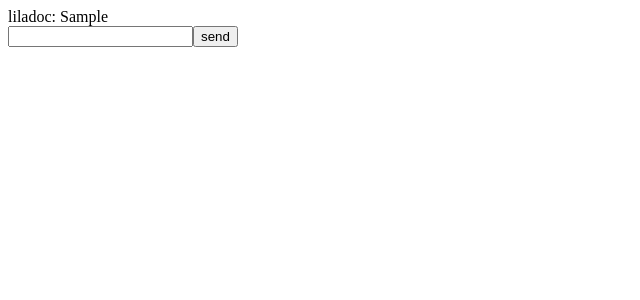
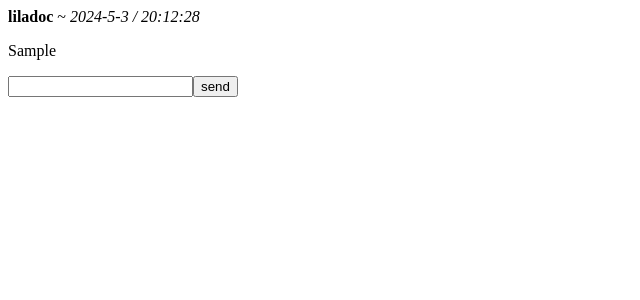
Before and after one commit to YohanGH/WisperHub, a React app in the folder wisperhub/: page / in a window 1280 px wide. Both pictures are taken after typing "Sample" into the empty fields and a click on the button "send". Shown: the top 300 px of the page, without its empty margins (0-640 px from the left). Built offline with nearby package versions, Linux system fonts and the light colour scheme; the HTML template or start-up script is replaced by a standard one.

Commit message:
Create folder dates and component Dates for message watch hours and Date

```diff
--- /dev/null
+++ b/wisperhub/src/components/dates/Dates.js
@@ -0,0 +1,17 @@
+import React from "react";
+
+export default function Dates() {
+  let date = new Date();
+  let dateMessage =
+    date.getFullYear() + "-" + (date.getMonth() + 1) + "-" + date.getDate();
+  let hoursMessage =
+    date.getHours() + ":" + date.getMinutes() + ":" + date.getSeconds();
+
+  return (
+    <span>
+        <em>
+          {`${dateMessage} / ${hoursMessage}`}
+        </em>
+    </span>
+  );
+}
--- a/wisperhub/src/components/message/Message.js
+++ b/wisperhub/src/components/message/Message.js
@@ -1,6 +1,6 @@
 import React from "react";
 import PropTypes from "prop-types";
-
+import Dates from "../dates/Dates.js"
 /**
  * Components pour afficher le message dans le rendu visuel
  * @param {Array} props.sendMessage - Le text à afficher.
@@ -11,7 +11,12 @@ export default function Message({ sendMessage }) {
     <>
       {sendMessage.map((messages) => (
         <div key={messages.id}>
-          {messages.user}: {messages.message}
+          <section className="informationMessage">
+           <strong>{messages.user}</strong>
+            <span> ~ </span>
+            <Dates />
+          </section>
+          <p>{messages.message}</p>
         </div>
       ))}
     </>
```
